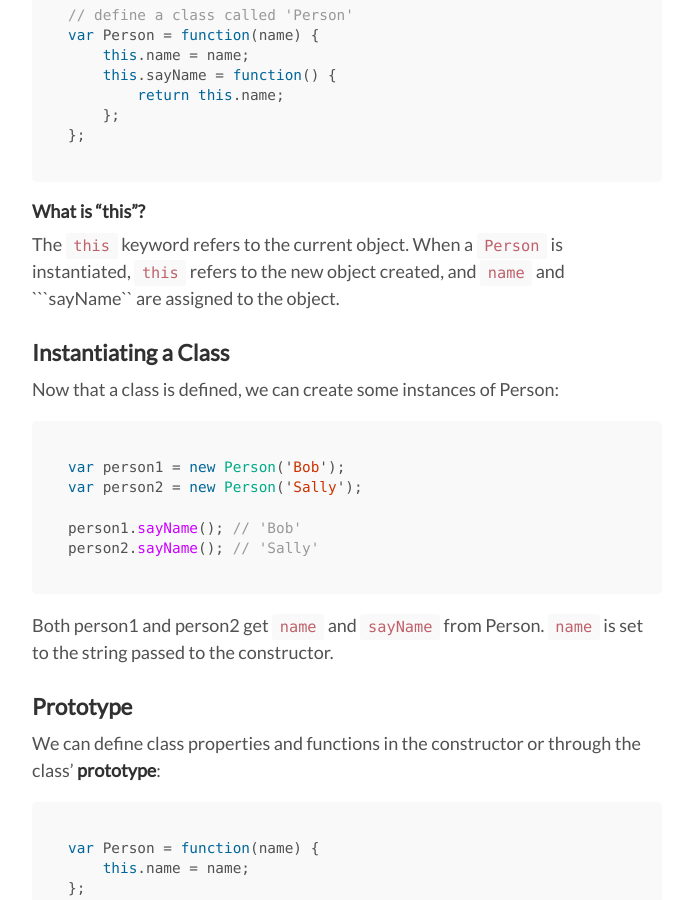
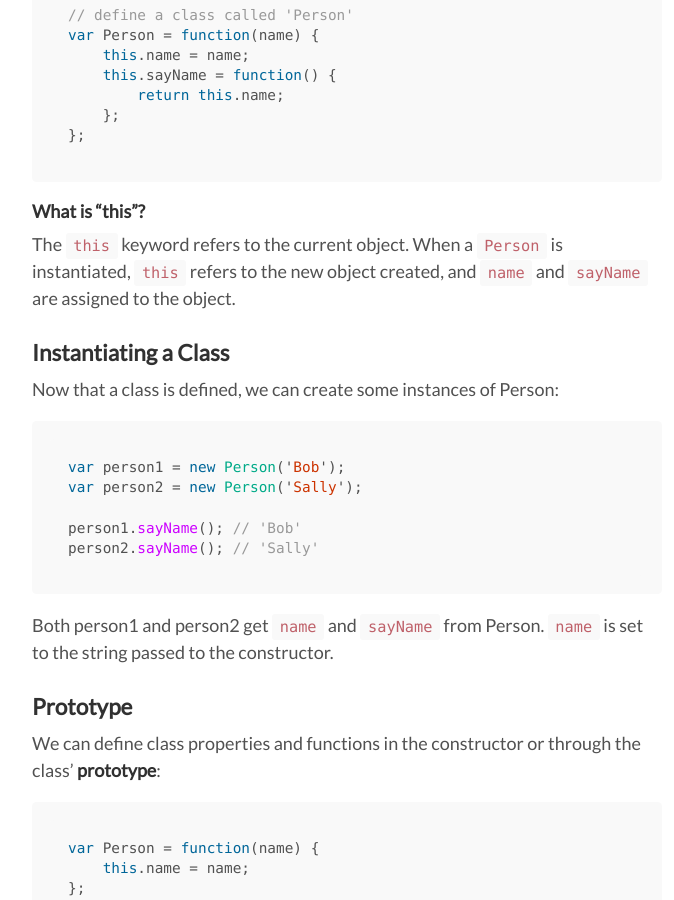
Before and after one commit to aaewong/aaewong.github.io, a Jekyll site: the page built from _posts/2016-01-27-OO_JS.md, in a window 1280 px wide and 900 px high, scrolled down 2109 px. Shown: the whole window, without its empty margins (293-967 px from the left). Built offline with Jekyll 4.4.1, drawn with Linux system fonts in a browser that asks for light colours; Markdown is read by kramdown in place of the engine named in the settings.

````diff
--- a/_posts/2016-01-27-OO_JS.md
+++ b/_posts/2016-01-27-OO_JS.md
@@ -54,6 +54,7 @@ var string2 = myObject['stringProperty']; // bracket notation
 ```
 
 New properties can be added to an object like this:
+
 ```javascript
 myObject.newProperty = 'a new property';
 ```
@@ -75,7 +76,7 @@ var Person = function(name) {
 ```
 
 ####What is "this"?
-The ```this``` keyword refers to the current object. When a ```Person``` is instantiated, ```this``` refers to the new object created, and ```name``` and ```sayName`` are assigned to the object.
+The ```this``` keyword refers to the current object. When a ```Person``` is instantiated, ```this``` refers to the new object created, and ```name``` and ```sayName``` are assigned to the object.
 
 ###Instantiating a Class
 Now that a class is defined, we can create some instances of Person:
````
